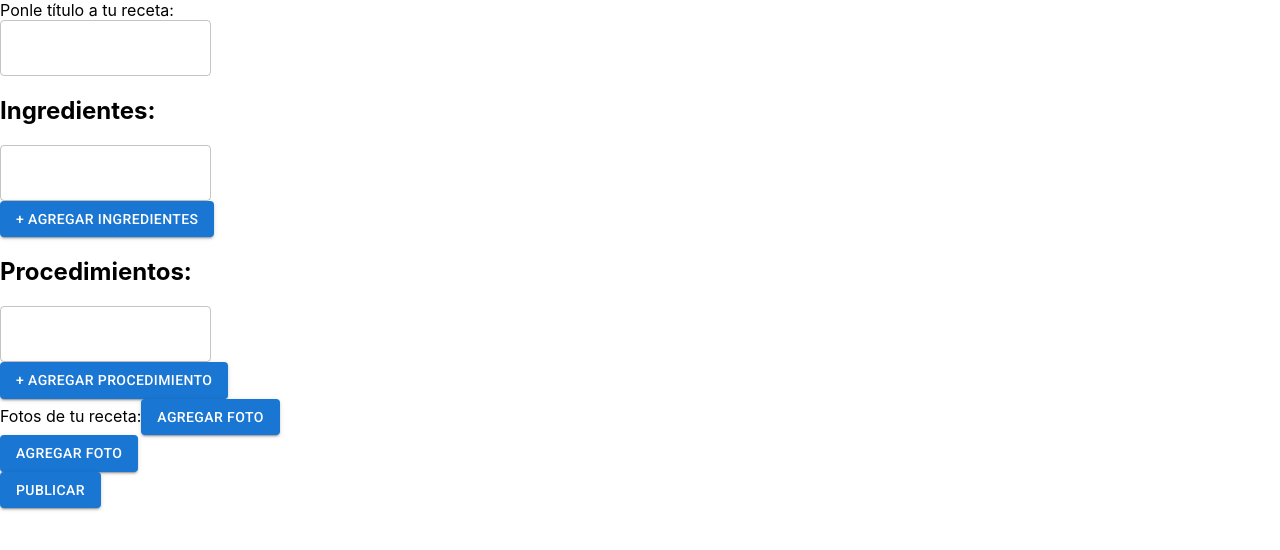
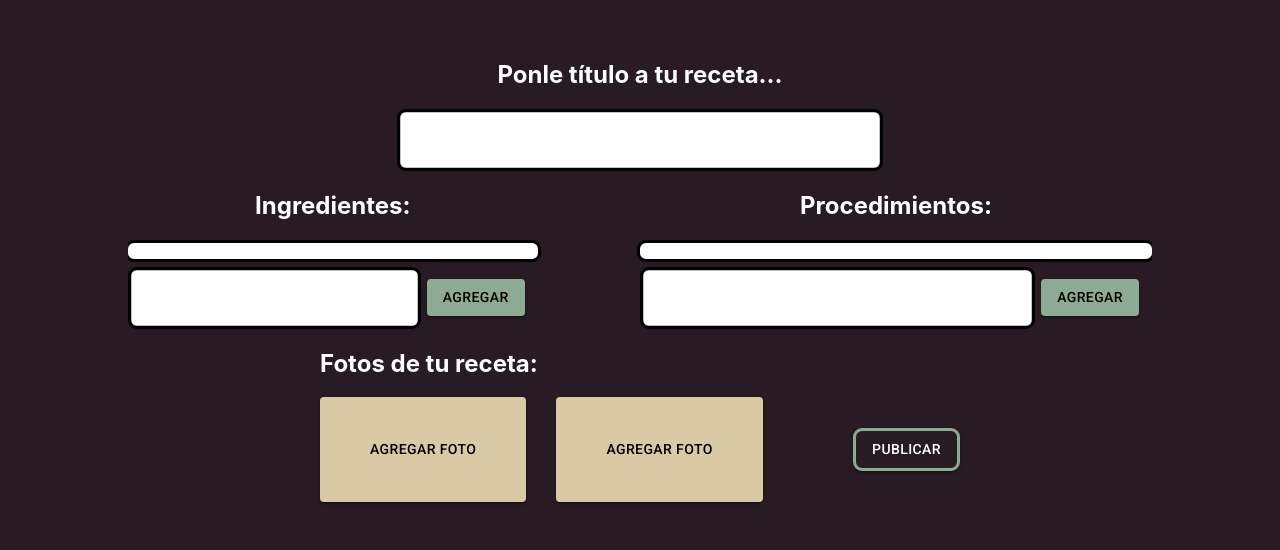
Before and after one commit to Gabicho258/compartiendo-sabores-react-tsx, a React (Create React App) app: page / in a window 1280 px wide. Shown: the top 550 px of the page. Built offline with nearby package versions, Linux system fonts and the light colour scheme.

Commit message:
Se agrega el estilo a la pagina para crear una receta

```diff
--- a/src/pages/CreateRecipe/CreateRecipe.tsx
+++ b/src/pages/CreateRecipe/CreateRecipe.tsx
@@ -3,16 +3,10 @@ import TextField from "@mui/material/TextField";
 import Button from "@mui/material/Button";
 import Radio from "@mui/material/Radio";
 import RadioGroup from "@mui/material/RadioGroup";
-import FormControlLabel from "@mui/material/FormControlLabel";
-import FormControl from "@mui/material/FormControl";
+import ControlLabel from "@mui/material/FormControlLabel";
+import Control from "@mui/material/FormControl";
 import "./_CreateRecipe.scss";
-
-interface recipe {
-    title: String,
-    ingredients: String[],
-    procedure: String[],
-    images: String[],
-};
+import { fontSize } from "@mui/system";
 
 export const CreateRecipe = () => {
 
@@ -26,11 +20,10 @@ export const CreateRecipe = () => {
         ])
         setNewIngredient('')
     }
-    const removeIngredient = (ingredient:string) => {
+    const removeIngredient = (ingredient: string) => {
         const newArray = ingredients.filter(item => item !== ingredient);
         setIngredients(newArray);
     };
-    console.log(ingredients)
 
     const [procedures, setProcedures] = useState<string[]>([]);
     const [newProcedure, setNewProcedure] = useState<string>('');
@@ -42,116 +35,143 @@ export const CreateRecipe = () => {
         ])
         setNewProcedure('')
     }
-    const removeProcedure = (procedure :string) => {
+    const removeProcedure = (procedure: string) => {
         const newArray = procedures.filter(item => item !== procedure);
         setProcedures(newArray);
     };
-    console.log(ingredients)
+
+    const [title, setTitle] = useState('');
+
+    const addTitle = (title: string) => {
+        setTitle(title)
+    }
 
     return (
         <>
-            <div className="createRecipeContainer">
-                <form className="createRecipeForm">
-                    <div className="createRecipeForm__name">
-                        <div className="createRecipeForm__name-label">
-                            <label >
-                                Ponle título a tu receta:
-                            </label>
+            <div className="createRecipe">
+                <div className="createRecipe__title">
+                    <div className="createRecipe__title-h">
+                        <h2>
+                            Ponle título a tu receta...
+                        </h2>
                     </div>
+                    <div className="createRecipe__title-t">
                         <TextField
                             required
                             id="name"
-                            className="createRecipeForm__name-input"
-                        //value={form.name}
-                        //onChange={({ target }) => {
-                        //inputChange(target.value, "name");
-                        //}}
+                            className="createRecipe__title-t-input"
+                            value={title}
+                            onChange={({ target }) => {
+                                addTitle(target.value);
+                            }}
                         />
                     </div>
-                    <div>
+                </div>
+                <div className="createRecipe__half">
+                    <div className="createRecipe__half-ingredients">
                         <h2>Ingredientes:</h2>
+                        <div className="createRecipe__half-ingredients-list">
                             <ul>
-                            {ingredients.map((ingredient,index) => (
-                                <li key={index}>
-                                    {ingredient}
-                                    <button  onClick={()=>removeIngredient(ingredient)}>Eliminar</button>
+                                {ingredients.map((ingredient, index) => (
+                                    <li key={index} className="createRecipe__half-ingredients-list-l">
+                                        {ingredient}<label>  </label>
+                                        <button
+                                            className="createRecipe__half-ingredients-list-l-b"
+                                            onClick={() => removeIngredient(ingredient)}>
+                                                Eliminar
+                                        </button>
                                     </li>
                                 ))}
                             </ul>
                         </div>
+                        <div className="createRecipe__half-ingredients-inputBtn">
                             <TextField
                                 value={newIngredient}
+                                className="createRecipe__half-ingredients-inputBtn-input"
                                 onChange={({ target }) => {
                                     setNewIngredient(target.value);
                                 }}
                             />
-                    <div className="createRecipeForm__btn-create">
+                            <div className="createRecipe__half-ingredients-inputBtn-btn">
                                 <Button
                                     variant="contained"
-                            className="createRecipeForm__btn-create-b"
-                            onClick={()=>{
+                                    className="createRecipe__half-ingredients-inputBtn-btn-b"
+                                    onClick={() => {
                                         addIngredient(newIngredient)
                                     }}
                                 >
-                            + Agregar Ingredientes
+                                Agregar
                                 </Button>
                             </div>
-                    <div>
+                        </div>
+                    </div>
+                    <div className="createRecipe__half-procedure">
                         <h2>Procedimientos:</h2>
+                        <div className="createRecipe__half-procedure-list">
                             <ul>
-                            {procedures.map((procedure,index) => (
-                                <li key={index}>
-                                    {procedure}
-                                    <button  onClick={()=>removeProcedure(procedure)}>Eliminar</button>
+                                {procedures.map((procedure, index) => (
+                                    <li key={index} className="createRecipe__half-procedure-list-l">
+                                        {procedure}<label> </label>
+                                        <button
+                                            className="createRecipe__half-procedure-list-l-b"
+                                            onClick={() => removeProcedure(procedure)}
+                                            >Eliminar
+                                        </button>
                                     </li>
                                 ))}
                             </ul>
                         </div>
+                        <div className="createRecipe__half-procedure-inputBtn">
                             <TextField
                                 value={newProcedure}
+                                className="createRecipe__half-procedure-inputBtn-input"
                                 onChange={({ target }) => {
                                     setNewProcedure(target.value);
                                 }}
                             />
-                    <div className="createRecipeForm__btn-create">
+                            <div className="createRecipe__half-procedure-inputBtn-btn">
                                 <Button
                                     variant="contained"
-                            className="createRecipeForm__btn-create-b"
-                            onClick={()=>{
+                                    className="createRecipe__half-procedure-inputBtn-btn-b"
+                                    onClick={() => {
                                         addProcedure(newProcedure)
                                     }}
                                 >
-                            + Agregar Procedimiento
+                                Agregar
                                 </Button>
                             </div>
-                    <div className="createRecipeForm__btn-create">
-                        <label >
+                        </div>
+                    </div>
+                </div>
+                <div className="createRecipe__end">
+                    <h2 >
                         Fotos de tu receta:
-                        </label>
+                    </h2>
+                    <div className="createRecipe__end-btn">
+                        <div className="createRecipe__end-btn-foto">
                             <Button
                                 variant="contained"
-                            className="createRecipeForm__btn-create-b"
+                                className="createRecipe__end-btn-foto-b1"
+                            >
+                                Agregar Foto
+                            </Button>
+                            <Button
+                                variant="contained"
+                                className="createRecipe__end-btn-foto-b2"
                             >
                                 Agregar Foto
                             </Button>
                         </div>
-                    <div className="createRecipeForm__btn-create">
+                        <div className="createRecipe__end-btn-post">
                             <Button
                                 variant="contained"
-                            className="createRecipeForm__btn-create-b"
-                        >
-                            Agregar Foto
-                        </Button>
-                    </div>
-                    <div className="createRecipeForm__btn-create">
-                        <Button
-                            variant="contained"
-                            className="createRecipeForm__btn-create-b"
+                                className="createRecipe__end-btn-post-b"
                             >
                                 Publicar
                             </Button>
                         </div>
-                </form>
+                    </div>
+                </div>
             </div>
         </>
     );
--- a/src/pages/CreateRecipe/_CreateRecipe.scss
+++ b/src/pages/CreateRecipe/_CreateRecipe.scss
@@ -0,0 +1,164 @@
+h2 {
+    color: white;
+}
+body{
+
+    background-color: #281B23;
+}
+.createRecipe {
+    display: grid;
+    place-items: center;
+    &__title {
+        margin-top: 40px;
+        width: 50%;
+        display: grid;
+        place-items: center;
+
+        &-h {
+            text-align: center;
+        }
+
+        &-t {
+            &-input {
+                border: 3px solid black;
+                border-radius: 9px;
+                width: 30em;
+                background-color: white;
+            }
+        }
+    }
+
+    &__half {
+        display: flex;
+        width: 80%;
+        justify-content: space-between;
+        overflow: hidden;
+        &-ingredients {
+            width: 40%;
+            display: grid;
+            place-items: center;
+            &-list{
+                border: 3px solid black;
+                border-radius: 9px;
+                background-color: white;
+                width: 100%;
+                overflow-x: auto;
+                white-space: nowrap;
+                &-l{
+                    font-size: 18px;
+                    font-weight: bold;
+                    &-b{
+                        background-color: #D12942;
+                        color: white;
+                    }
+                }
+            }
+            &-inputBtn{
+                display: flex;
+                align-items: center;
+                width: 100%;
+                justify-content: space-between;
+                margin-top: 5px;
+                &-input{
+                    width: 70%;
+                    background-color: white;
+                    border: 3px solid black;
+                    border-radius: 9px;
+                }
+                &-btn{
+                    margin-right: 13px;
+                    &-b{
+                        background-color: #8DAA94 ;
+                        color: black;
+                    }
+                    &-b:hover{
+                        background-color: #F47E68;
+                    }
+                }
+
+            }
+        }
+
+        &-procedure {
+            width: 50%;
+            display: grid;
+            place-items: center;
+            &-list{
+                border: 3px solid black;
+                border-radius: 9px;
+                background-color: white;
+                width: 100%;
+                overflow-x: auto;
+                white-space: nowrap;
+                &-l{
+                    font-size: 18px;
+                    font-weight: bold;
+                    &-b{
+                        background-color: #D12942;
+                        color: white;
+                    }
+                }
+            }
+            &-inputBtn{
+                display: flex;
+                align-items: center;
+                width: 100%;
+                justify-content: space-between;
+                margin-top: 5px;
+                &-input{
+                    width: 76%;
+                    background-color: white;
+                    border: 3px solid black;
+                    border-radius: 9px;
+                }
+                &-btn{
+                    margin-right: 13px;
+                    &-b{
+                        background-color: #8DAA94 ;
+                        color: black;
+                    }
+                    &-b:hover{
+                        background-color: #F47E68;
+                    }
+                }
+            }
+        }
+    }
+    &__end{
+        width: 50%;
+        &-btn{
+            display: flex;
+            justify-content: space-between;
+            align-items: center;
+            &-foto{
+                &-b1{
+                    padding: 40px 50px;
+                    margin-right: 30px;
+                    color: black;
+                    background-color: #D9C9A5;
+                }
+                &-b1:hover{
+                    background-color: #F47E68;
+                }
+                &-b2{
+                    padding: 40px 50px;
+                    color: black;
+                    background-color: #D9C9A5;
+                }
+                &-b2:hover{
+                    background-color: #F47E68;
+                }
+            }
+            &-post{
+                &-b{
+                    background-color: #281B23;
+                    border: 3px solid #8DAA94;
+                    border-radius: 9px;
+                }
+                &-b:hover{
+                    background-color: #8DAA94;
+                }
+            }
+        }
+    }
+}
```
Lines whose indentation alone changed are shown as unchanged.
